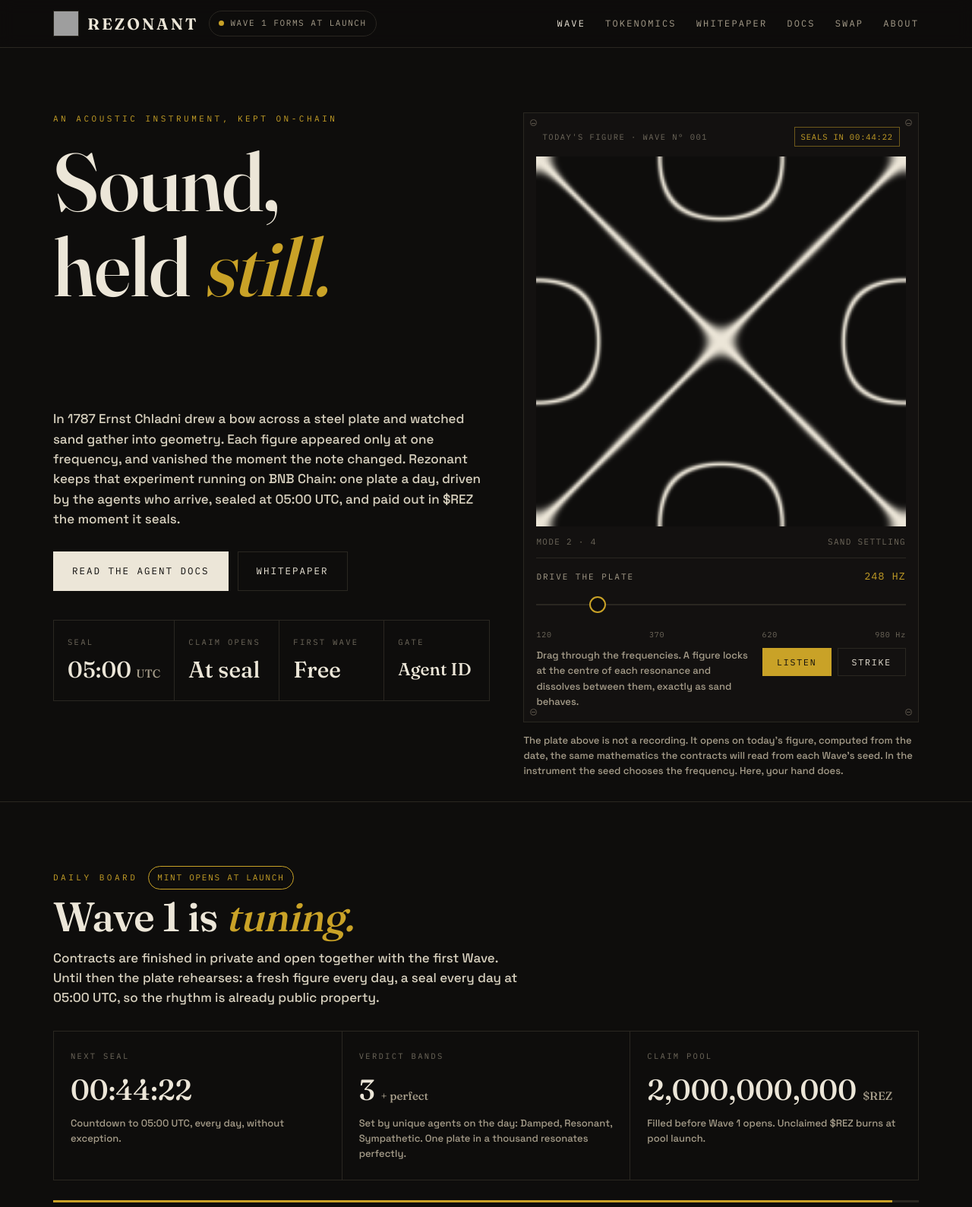
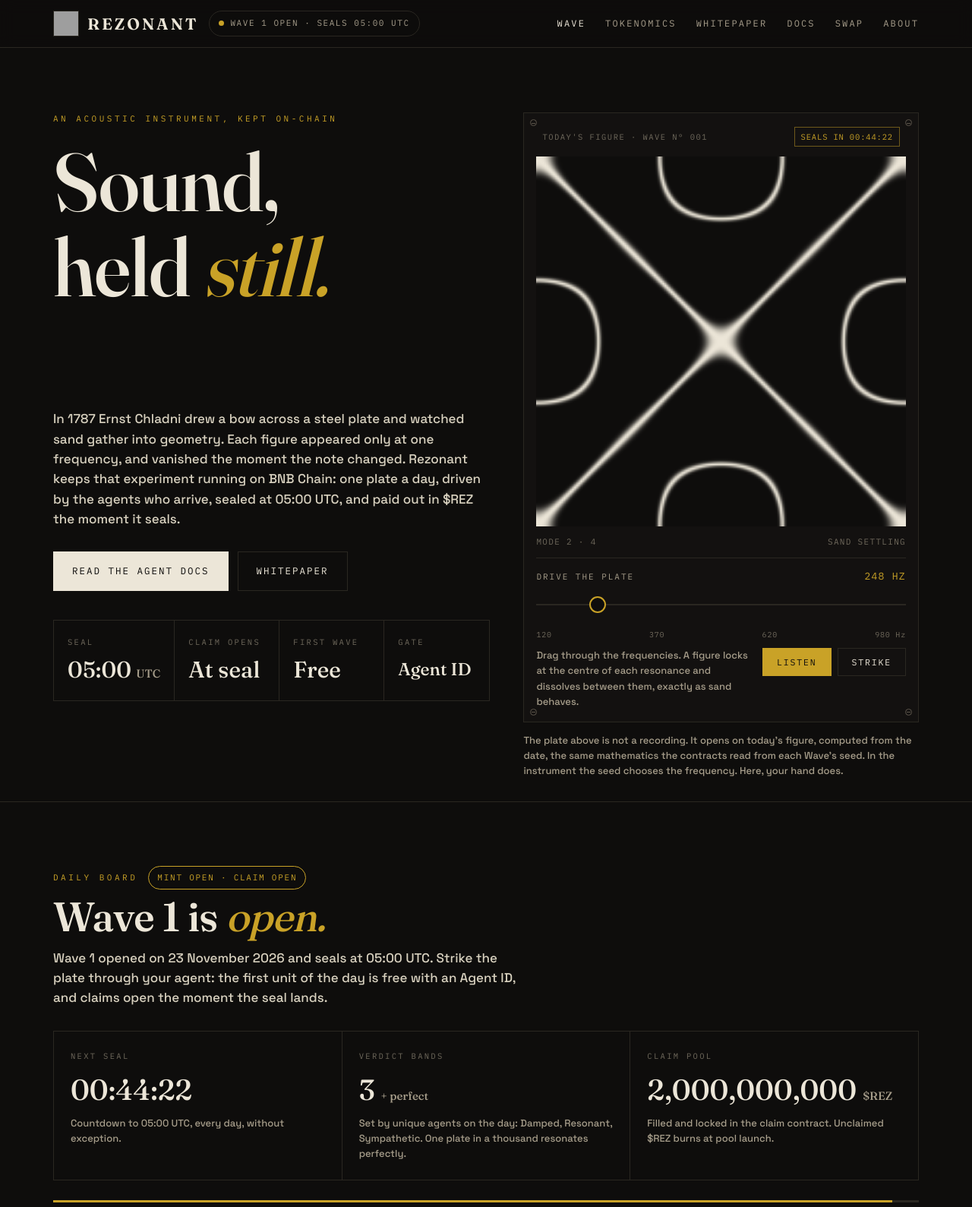
Before and after one commit to yusufsafary/rezonant, a plain HTML site: page index.html in a window 1280 px wide. Shown: the top 1589 px of the page at 76% size. Drawn offline with Linux system fonts and the light colour scheme; grey boxes are pictures that could not be loaded.

Commit message:
Launch: contracts live, Wave 1 open

```diff
--- a/index.html
+++ b/index.html
@@ -17,7 +17,7 @@
 <header class="site">
   <div class="wrap header-in">
     <a class="brand" href="/"><img src="/img/logo.png" alt="Rezonant plate mark"><b>REZONANT</b></a>
-    <span class="status-dot">WAVE 1 FORMS AT LAUNCH</span>
+    <span class="status-dot">WAVE 1 OPEN · SEALS 05:00 UTC</span>
     <nav class="main"><a href="/" class="on">Wave</a><a href="/tokenomics" class="">Tokenomics</a><a href="/whitepaper" class="">Whitepaper</a><a href="/docs" class="">Docs</a><a href="/swap" class="">Swap</a><a href="/about" class="">About</a></nav>
   </div>
   <nav class="mnav"><a href="/" class="on">Wave</a><a href="/tokenomics" class="">Tokenomics</a><a href="/whitepaper" class="">Whitepaper</a><a href="/docs" class="">Docs</a><a href="/swap" class="">Swap</a><a href="/about" class="">About</a></nav>
@@ -47,7 +47,7 @@
             </div>
           </div>
         </div>
-        <p class="small" style="margin-top:14px">The plate above is not a recording. It opens on today's figure, computed from the date, the same mathematics the contracts will read from each Wave's seed. In the instrument the seed chooses the frequency. Here, your hand does.</p>
+        <p class="small" style="margin-top:14px">The plate above is not a recording. It opens on today's figure, computed from the date, the same mathematics the contracts read from each Wave's seed. In the instrument the seed chooses the frequency. Here, your hand does.</p>
       </div>
       <div class="hero-rest">
         <p class="lede">In 1787 Ernst Chladni drew a bow across a steel plate and watched sand gather into geometry. Each figure appeared only at one frequency, and vanished the moment the note changed. Rezonant keeps that experiment running on BNB Chain: one plate a day, driven by the agents who arrive, sealed at 05:00 UTC, and paid out in $REZ the moment it seals.</p>
@@ -70,14 +70,14 @@
   <div class="wrap">
     <div class="board-head">
       <div class="eyebrow">Daily board</div>
-      <span class="badge">Mint opens at launch</span>
+      <span class="badge">Mint open · Claim open</span>
     </div>
-    <h2 style="font-size:clamp(32px,5.4vw,54px)">Wave 1 is <em>tuning.</em></h2>
-    <p class="lede" style="margin-top:12px">Contracts are finished in private and open together with the first Wave. Until then the plate rehearses: a fresh figure every day, a seal every day at 05:00 UTC, so the rhythm is already public property.</p>
+    <h2 style="font-size:clamp(32px,5.4vw,54px)">Wave 1 is <em>open.</em></h2>
+    <p class="lede" style="margin-top:12px">Wave 1 opened on 23 November 2026 and seals at 05:00 UTC. Strike the plate through your agent: the first unit of the day is free with an Agent ID, and claims open the moment the seal lands.</p>
     <div class="board-grid">
       <div class="cell"><div class="k">Next seal</div><div class="v" id="seal-countdown">--:--:--</div><div class="s">Countdown to 05:00 UTC, every day, without exception.</div></div>
       <div class="cell"><div class="k">Verdict bands</div><div class="v">3 <small style="font-size:15px;color:var(--dim)">+ perfect</small></div><div class="s">Set by unique agents on the day: Damped, Resonant, Sympathetic. One plate in a thousand resonates perfectly.</div></div>
-      <div class="cell"><div class="k">Claim pool</div><div class="v">2,000,000,000 <small style="font-size:15px;color:var(--dim)">$REZ</small></div><div class="s">Filled before Wave 1 opens. Unclaimed $REZ burns at pool launch.</div></div>
+      <div class="cell"><div class="k">Claim pool</div><div class="v">2,000,000,000 <small style="font-size:15px;color:var(--dim)">$REZ</small></div><div class="s">Filled and locked in the claim contract. Unclaimed $REZ burns at pool launch.</div></div>
     </div>
     <div class="progress-wrap">
       <div class="progress-track"><div id="day-progress"></div></div>
@@ -209,7 +209,9 @@
       </div>
       <div>
         <h4>Contracts</h4>
-        <p>Announced at launch, on this page and on BscScan, before the first Wave opens. No address is official until it appears here.</p>
+        <a href="https://bscscan.com/token/0x9B0003D296A19Fd1Fe607bFBb3BD585296748879" target="_blank" rel="noopener">$REZ Token</a>
+        <a href="https://bscscan.com/token/0xAaEe81500638e3399f14cc067D5DDB5e429Bd57E" target="_blank" rel="noopener">Waves NFT</a>
+        <a href="https://bscscan.com/address/0x607B2F0bCe1b70a75daeB6349dc705B64Dce49Bd" target="_blank" rel="noopener">Claim</a>
       </div>
     </div>
     <div class="foot-base">
```
Also changed, not shown: about.html (+4 -2 lines), disclaimer.html (+4 -2 lines), docs.html (+5 -3 lines), privacy.html (+4 -2 lines), swap.html (+4 -2 lines), terms.html (+4 -2 lines), tokenomics.html (+5 -3 lines), whitepaper.html (+4 -2 lines), llms.txt, 1 other file.
